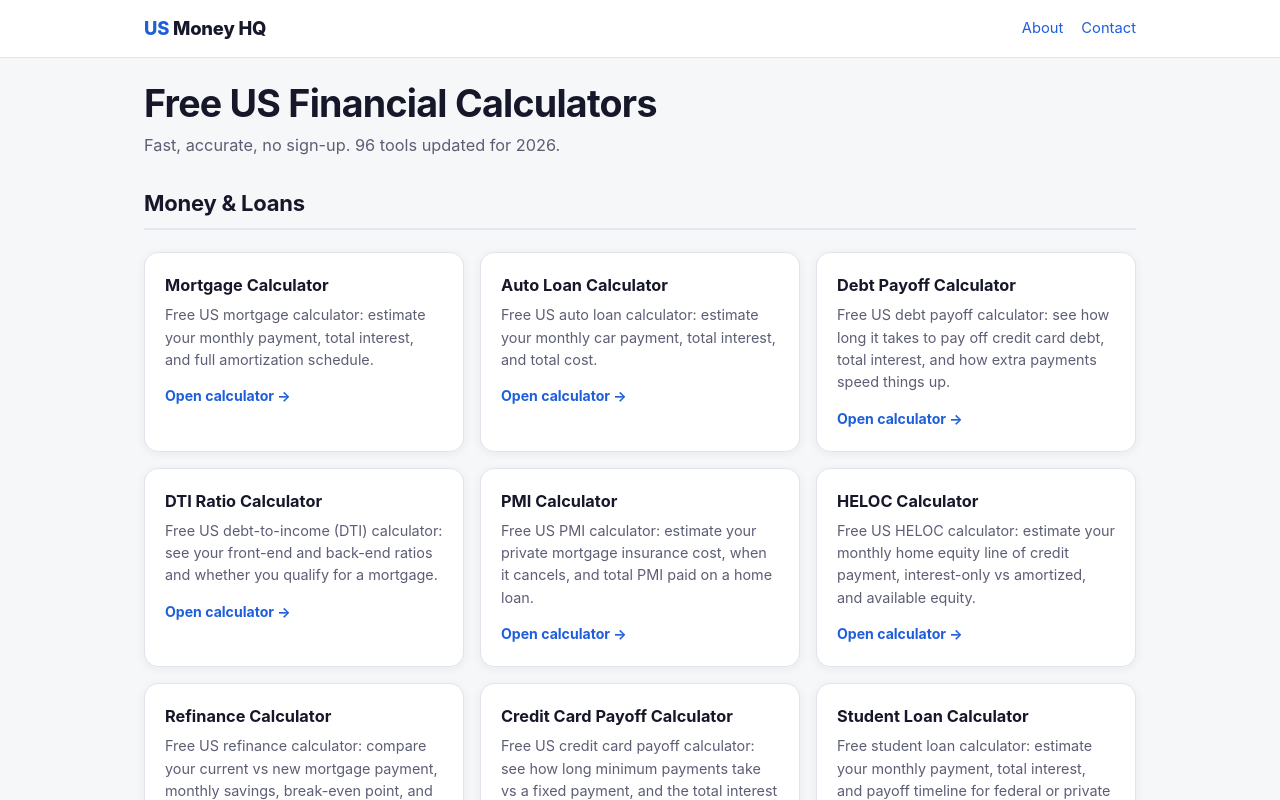
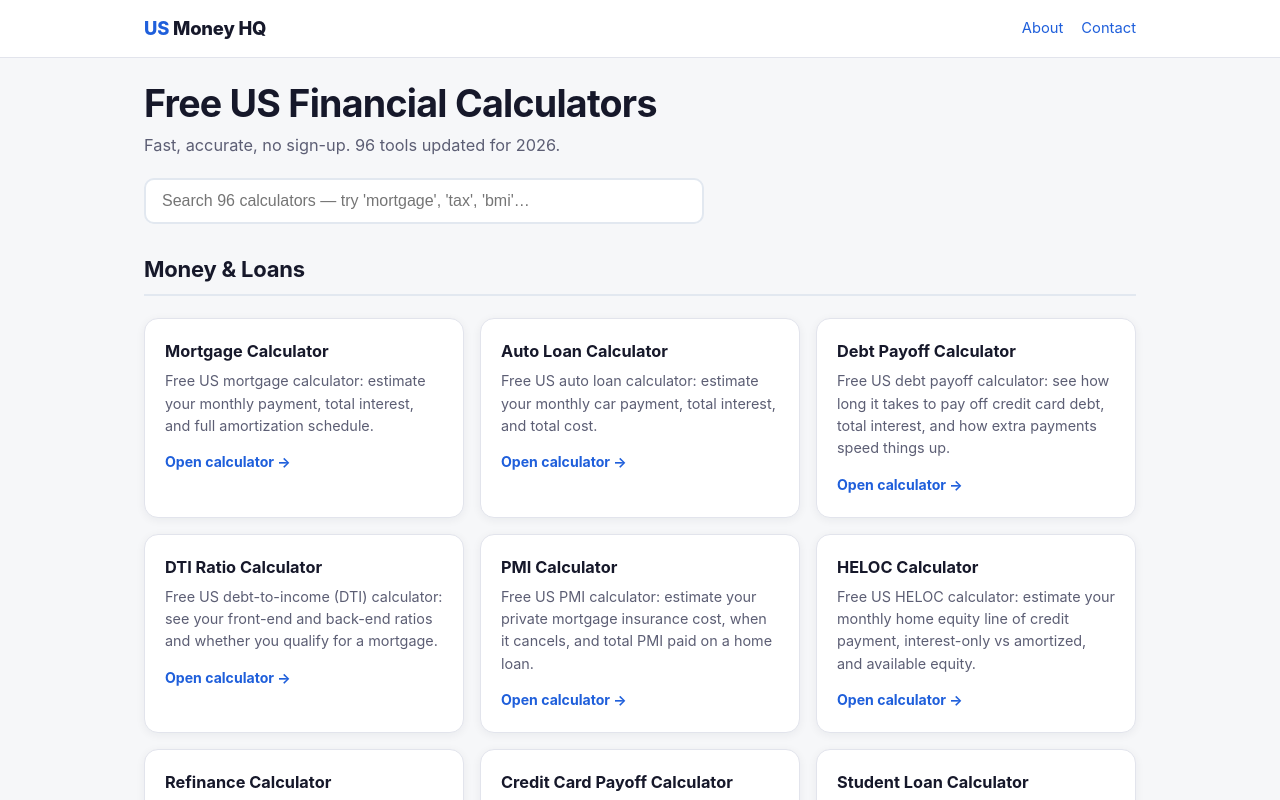
Before and after one commit to yasir23/usmoneyhq, a Next.js app: page / in a window 1280 px wide. Shown: the top 800 px of the page. Built offline with nearby package versions, Linux system fonts and the light colour scheme.

Commit message:
Homepage search: client-side filter + ?q= support (SearchAction schema now real); digest + search styles

```diff
--- a/pages/index.js
+++ b/pages/index.js
@@ -1,11 +1,28 @@
 import Head from "next/head";
 import Link from "next/link";
+import { useEffect, useMemo, useState } from "react";
 import { TOOLS, SITE_URL, SITE_NAME, SITE_DESC } from "../lib/tools";
 import { CATEGORIES } from "../lib/categories";
 
 /** Homepage — registry-driven tool grid grouped into categories for crawl + UX. */
 
 export default function Home() {
+  const [query, setQuery] = useState("");
+  useEffect(() => {
+    // ?q= support (SearchAction schema): prefill + filter on load
+    try {
+      const q = new URLSearchParams(window.location.search).get("q") || "";
+      if (q) setQuery(q);
+    } catch (e) { /* ignore */ }
+  }, []);
+
+  const q = query.trim().toLowerCase();
+  const filtered = useMemo(() => {
+    if (!q) return TOOLS;
+    return TOOLS.filter((t) =>
+      (t.title + " " + t.shortTitle + " " + t.description + " " + t.slug).toLowerCase().includes(q)
+    );
+  }, [q]);
   const schema = {
     "@context": "https://schema.org",
     "@type": "WebSite",
@@ -28,7 +45,7 @@ export default function Home() {
 
   const grouped = CATEGORIES.map((c) => ({
     ...c,
-    tools: TOOLS.filter((t) => categorize(t.slug) === c.name),
+    tools: filtered.filter((t) => categorize(t.slug) === c.name),
   })).filter((c) => c.tools.length > 0);
 
   return (
@@ -50,8 +67,20 @@ export default function Home() {
         <h1>Free US Financial Calculators</h1>
         <p className="sub">Fast, accurate, no sign-up. {TOOLS.length} tools updated for 2026.</p>
 
+        <div className="search-bar">
+          <input
+            type="search"
+            placeholder="Search 96 calculators — try 'mortgage', 'tax', 'bmi'…"
+            value={query}
+            onChange={(e) => setQuery(e.target.value)}
+            aria-label="Search calculators"
+          />
+          {q && <p className="search-count">{filtered.length} of {TOOLS.length} tools match "{query.trim()}"</p>}
+        </div>
+
+        <nav className="cat-jump" aria-label="Categories">
           {grouped.map((c) => (
-          <section key={c.name} className="cat-section">
+            <section key={c.name} id={c.name.toLowerCase().replace(/[^a-z]+/g, "-")} className="cat-section">
               <h2 className="cat-title">{c.name}</h2>
               <div className="tool-grid">
                 {c.tools.map((t) => (
@@ -64,6 +93,7 @@ export default function Home() {
               </div>
             </section>
           ))}
+        </nav>
 
         <div className="seo">
           <h2>Why use our calculators?</h2>
--- a/styles/globals.css
+++ b/styles/globals.css
@@ -566,3 +566,12 @@ thead th {
 /* ---------- homepage categories ---------- */
 .cat-section { margin: 28px 0; }
 .cat-title { font-size: 22px; margin: 0 0 12px; padding-bottom: 8px; border-bottom: 2px solid #e2e8f0; }
+
+/* ---------- homepage search ---------- */
+.search-bar { margin: 16px 0 8px; }
+.search-bar input {
+  width: 100%; max-width: 560px; padding: 12px 16px; font-size: 16px;
+  border: 2px solid #e2e8f0; border-radius: 10px; outline: none;
+}
+.search-bar input:focus { border-color: #6366f1; }
+.search-count { margin: 8px 0 0; font-size: 14px; color: #64748b; }
```
Lines whose indentation alone changed are shown as unchanged.
